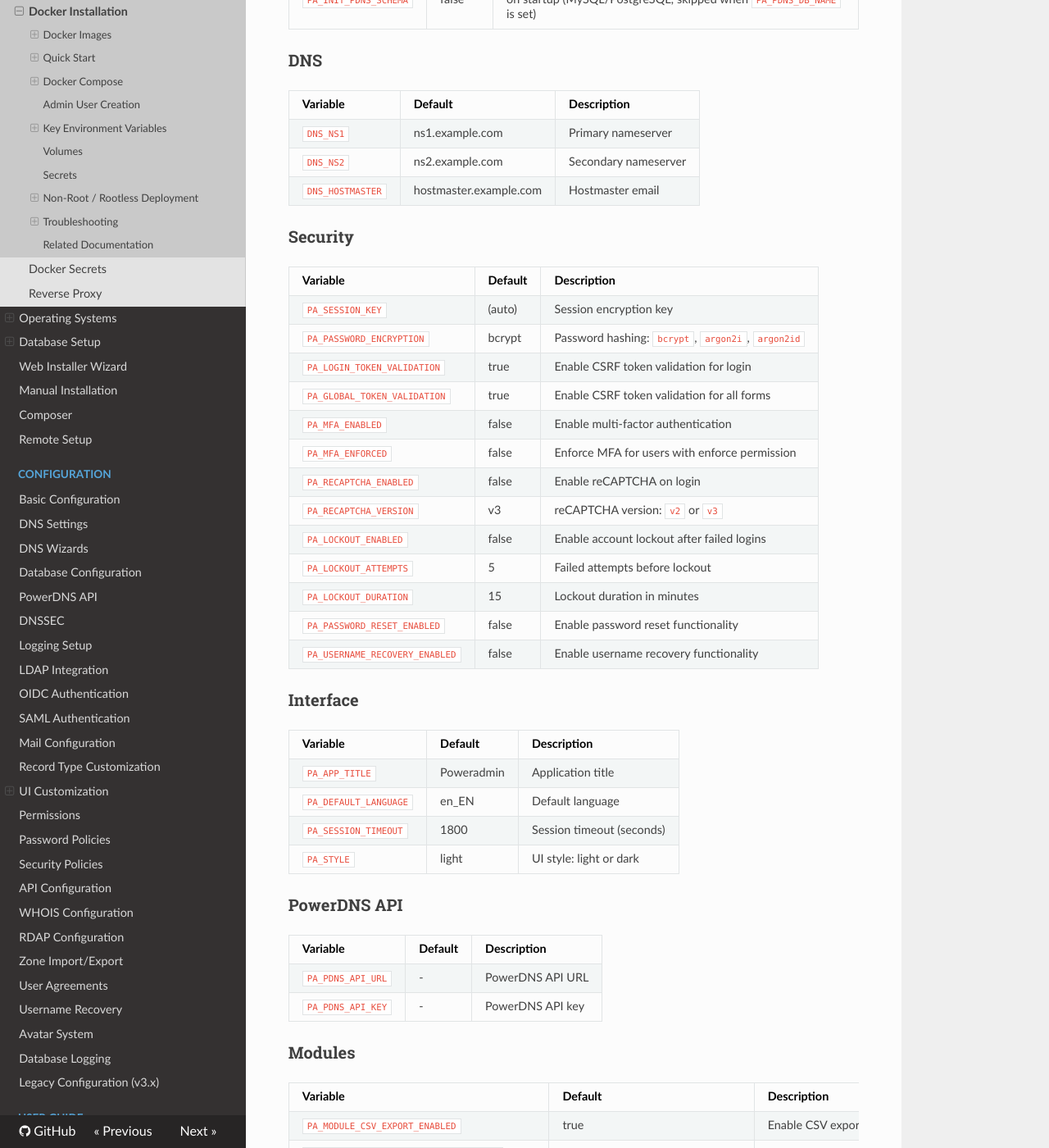
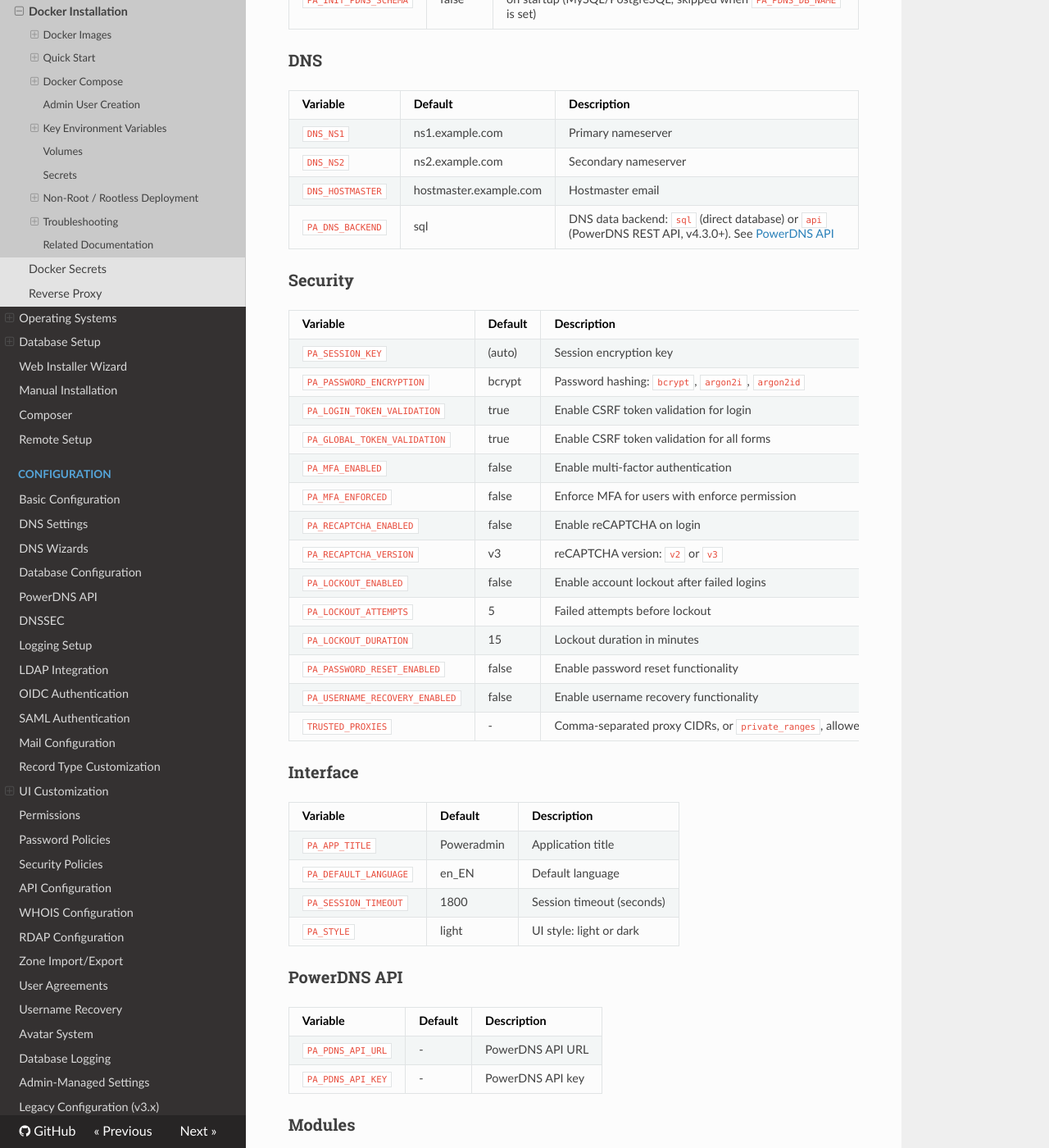
Before and after one commit to poweradmin/poweradmin-docs, an MkDocs documentation site: the page built from docs/installation/docker.md, in a window 1280 px wide and 1400 px high, scrolled down 5024 px. Shown: the whole window at 82% size. Built offline with MkDocs 1.6.1, drawn with Linux system fonts in a browser that asks for light colours; nearby versions of some CDN libraries.

Commit message:
docs: correct the metadata editor release, stale anchors and missing Docker variables

```diff
--- a/docs/installation/docker.md
+++ b/docs/installation/docker.md
@@ -218,6 +218,7 @@ docker logs poweradmin | grep -i password
 | `DNS_NS1` | ns1.example.com | Primary nameserver |
 | `DNS_NS2` | ns2.example.com | Secondary nameserver |
 | `DNS_HOSTMASTER` | hostmaster.example.com | Hostmaster email |
+| `PA_DNS_BACKEND` | sql | DNS data backend: `sql` (direct database) or `api` (PowerDNS REST API, v4.3.0+). See [PowerDNS API](../configuration/powerdns-api.md) |
 
 ### Security
 
@@ -236,6 +237,7 @@ docker logs poweradmin | grep -i password
 | `PA_LOCKOUT_DURATION` | 15 | Lockout duration in minutes |
 | `PA_PASSWORD_RESET_ENABLED` | false | Enable password reset functionality |
 | `PA_USERNAME_RECOVERY_ENABLED` | false | Enable username recovery functionality |
+| `TRUSTED_PROXIES` | - | Comma-separated proxy CIDRs, or `private_ranges`, allowed to set forwarded-IP headers. See [Reverse Proxy](reverse-proxy.md) |
 
 ### Interface
 
--- a/mkdocs.yml
+++ b/mkdocs.yml
@@ -99,6 +99,7 @@ nav:
       - Username Recovery: configuration/username-recovery.md
       - Avatar System: configuration/avatars.md
       - Database Logging: configuration/database-logging.md
+      - Admin-Managed Settings: configuration/admin-managed-settings.md
       - Legacy Configuration (v3.x): configuration/legacy-configuration.md
 
   - User Guide:
```
Also changed, not shown: docs/api/endpoints.md (+1 -1 lines), docs/configuration/admin-managed-settings.md (+3 -3 lines), docs/user-guide/zones.md (+1 -1 lines).
